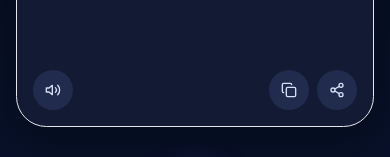
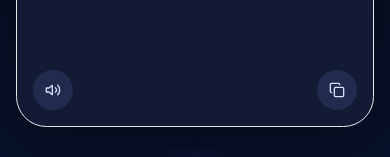
Before and after one commit to LJebry/EchoLingo, a Next.js app: page / in a window 390 px wide. Shown: the part 569-726 px from the top of the page. Built offline with nearby package versions, Linux system fonts and the light colour scheme.

Commit message:
fix: resolve conflict in translate page, remove share icon and optimize mobile view

```diff
--- a/src/app/page.tsx
+++ b/src/app/page.tsx
@@ -11,7 +11,6 @@ import {
   Loader2,
   Mic,
   Send,
-  Share2,
   Volume2,
 } from "lucide-react"
 
@@ -100,20 +99,6 @@ export default function Home() {
     await navigator.clipboard.writeText(translatedText)
     setCopied(true)
     window.setTimeout(() => setCopied(false), 1200)
-  }
-
-  const shareTranslation = async () => {
-    if (!translatedText || translatedText === EMPTY_TRANSLATION) return
-
-    if (navigator.share) {
-      await navigator.share({
-        title: "EchoLingo Translation",
-        text: translatedText,
-      })
-      return
-    }
-
-    await navigator.clipboard.writeText(translatedText)
   }
 
   const pasteIntoInput = async () => {
@@ -394,15 +379,6 @@ export default function Home() {
                 >
                   {copied ? <Check size={16} /> : <Copy size={16} />}
                 </button>
-
-                <button
-                  type="button"
-                  onClick={shareTranslation}
-                  className="flex h-10 w-10 items-center justify-center rounded-full bg-[#202b4d] text-[#d7def7]"
-                  aria-label="Share translated text"
-                >
-                  <Share2 size={16} />
-                </button>
               </div>
             </div>
           </section>
```
